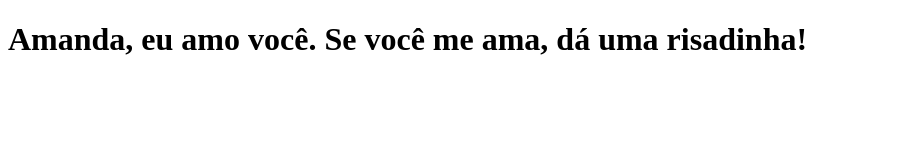
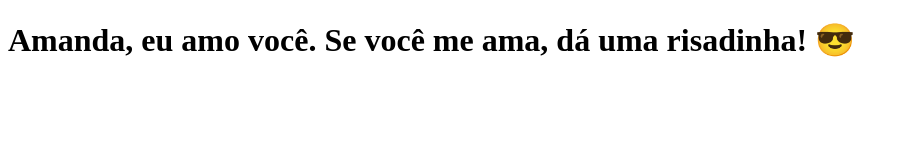
Before and after one commit to lucashenrique505/clone-tabnews, a Next.js app: page / in a window 1280 px wide. Shown: the top 160 px of the page, without its empty margins (0-908 px from the left). Built offline with nearby package versions, Linux system fonts and the light colour scheme.

Commit message:
Modifica a frase

```diff
--- a/pages/index.js
+++ b/pages/index.js
@@ -1,6 +1,6 @@
 function Home() {
     return <h1>
-        Amanda, eu amo você. Se você me ama, dá uma risadinha!
+        Amanda, eu amo você. Se você me ama, dá uma risadinha! 😎
     </h1>
 }
 
```
